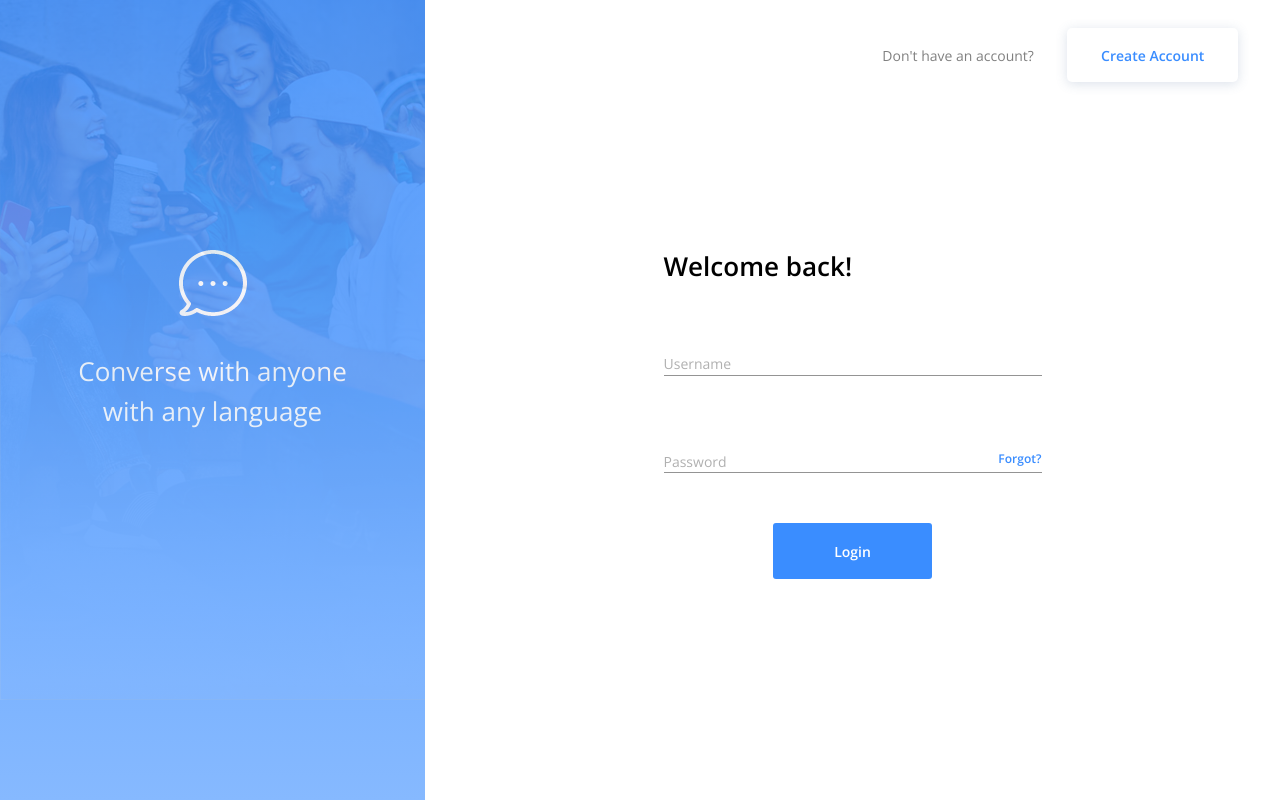
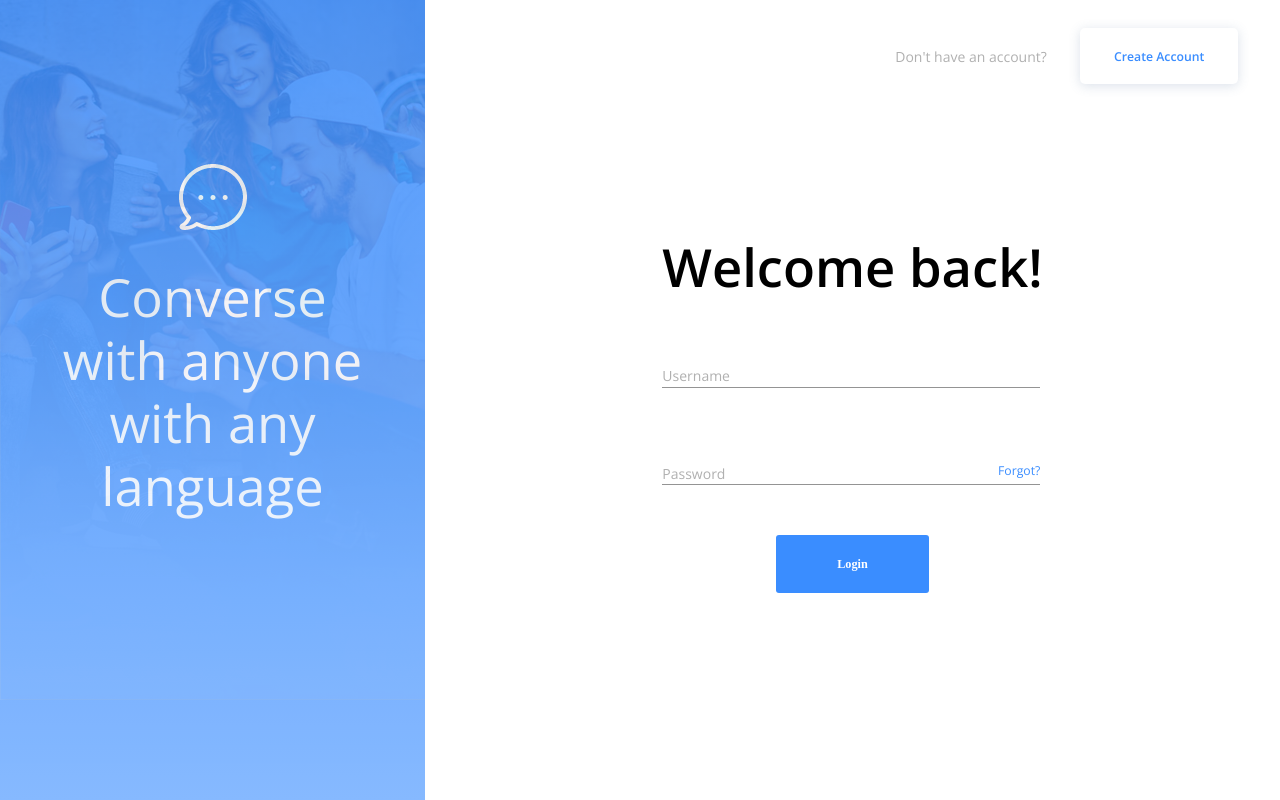
Before and after one commit to E-Fung/messenger-7541, a React (Create React App) app in the folder client/: page /login in a window 1280 px wide. Built offline with nearby package versions, Linux system fonts and the light colour scheme; no server answers.

Commit message:
implemented theme.typography for font styles

```diff
--- a/client/src/LoginSignUp.js
+++ b/client/src/LoginSignUp.js
@@ -24,24 +24,20 @@ const useStyles = makeStyles((theme) => ({
   },
   formBox__topbar__question: {
     alignSelf: "center",
-    color: "grey",
-    lineHeight: "normal",
+    color: "#B0B0B0",
     padding: "1.25rem 2.4rem",
   },
   formBox__topbar__button: {
     boxShadow: "0px 2px 12px 0px rgba(74, 106, 149, 0.2)",
     padding: "1.25rem 2.4rem",
     borderRadius: "5px",
+    fontWeight: "600"
   },
   formBox__topbar__buttonSignup: {
     boxShadow: "0px 2px 12px 0px rgba(74, 106, 149, 0.2)",
     padding: "1.25rem 3.7rem",
     borderRadius: "5px",
-  },
-  formBox__topbar__label: {
-    fontSize: "1rem",
-    fontWeight: "600",
-    lineHeight: "normal",
+    fontWeight: "600"
   },
   formBox__form: {
     flexGrow: 3,
@@ -55,19 +51,15 @@ const useStyles = makeStyles((theme) => ({
     transform: "translate(0,-1.5rem)",
   },
   formBox__form__title: {
-    fontSize: "1.86rem",
-    fontWeight: "600",
     marginBottom: "2rem",
+    fontWeight: "600"
   },
   formBox__form__titleSignup: {
-    fontSize: "1.86rem",
-    fontWeight: "600",
     marginBottom: "1rem",
+    fontWeight: "600"
   },
   formBox__form__forgot: {
     color: `${theme.palette.primary.main}`,
-    fontSize: "0.86rem",
-    fontWeight: "600",
     cursor: "pointer",
   },
   formBox__form__butBox: {
@@ -76,12 +68,10 @@ const useStyles = makeStyles((theme) => ({
   formBox__form__butBox__button: {
     backgroundColor: `${theme.palette.primary.main}`,
     color: "white",
-    fontSize: "1rem",
-    fontWeight: "600",
-    lineHeight: "normal",
     padding: "1.3rem 4.4rem",
     marginTop: "1rem",
     borderRadius: "3px",
+    fontFamily: "Montserrat",
   },
   [theme.breakpoints.down("md")]: {
     formBox__topbar__question: {
@@ -136,18 +126,18 @@ const LoginSignUp = (props) => {
         <Grid container item className={classes.formBox__form}>
           <Grid className={onLogin ? classes.formBox__formShift : classes.formBox__formShiftSingup}>
             <form onSubmit={onLogin ? handleLogin : handleRegister}>
-              <Typography className={onLogin ? classes.formBox__form__title : classes.formBox__form__titleSignup}>
+              <Typography variant="h2" className={onLogin ? classes.formBox__form__title : classes.formBox__form__titleSignup}>
                 {onLogin ? "Welcome back!" : "Create an account."}
               </Typography>
               <StyledTextField label="Username" aria_label="username" type="text" name="username" />
-              {!onLogin && <StyledTextField label="E-mail address" aria_label="e-mail address" type="email" name="email" />}
+                {!onLogin && <StyledTextField label="E-mail address" aria_label="e-mail address" type="email" name="email" />}
               <StyledTextField
                 label="Password"
                 aria_label="password"
                 type="password"
                 name="password"
                 InputProps={
-                  onLogin ? { endAdornment: <Typography className={classes.formBox__form__forgot}>Forgot?</Typography> } : { minLength: 6 }
+                  onLogin ? { endAdornment: <Typography variant="body2" className={classes.formBox__form__forgot}>Forgot?</Typography> } : { minLength: 6 }
                 }
               />
               <Grid container className={classes.formBox__form__butBox}>
--- a/client/src/components/LeftMedia.js
+++ b/client/src/components/LeftMedia.js
@@ -44,8 +44,9 @@ const useStyles = makeStyles((theme) => ({
   },
   mediaBox__gradient__textBox__text: {
     color: "white",
-    fontSize: "1.86rem",
-    lineHeight: "2.86rem",
+    textAlign: "center",
+    padding: "0 4rem",
+    fontWeight: "400"
   },
 }));
 
@@ -62,10 +63,8 @@ const LeftMedia = (props)=>{
             <img src={chat} alt="" />
           </Grid>
           <Grid container className={classes.mediaBox__gradient__textBox}>
-            <Typography className={classes.mediaBox__gradient__textBox__text}>
+            <Typography variant="h2" className={classes.mediaBox__gradient__textBox__text}>
               Converse with anyone
-            </Typography>
-            <Typography className={classes.mediaBox__gradient__textBox__text}>
               with any language
             </Typography>
           </Grid>
```
